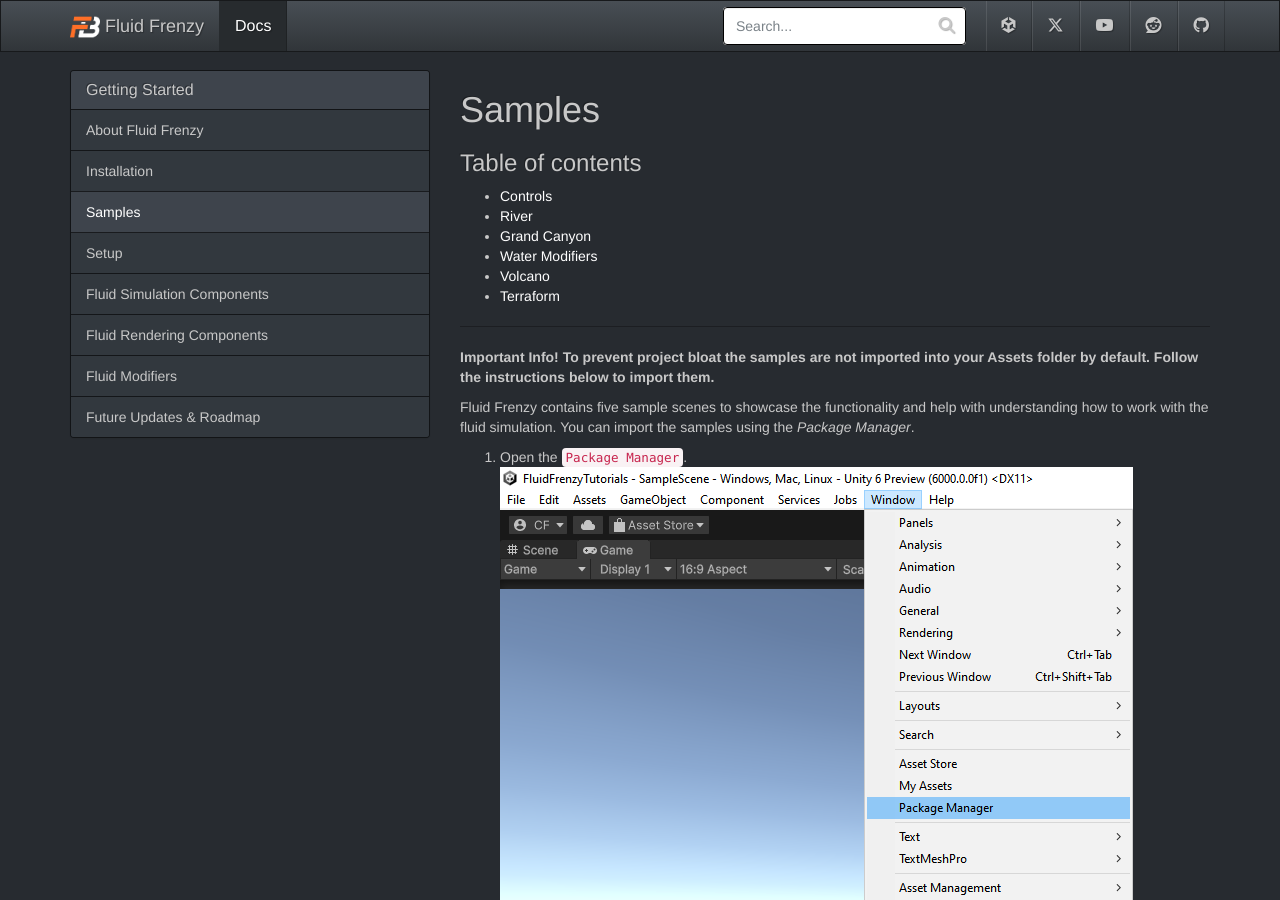
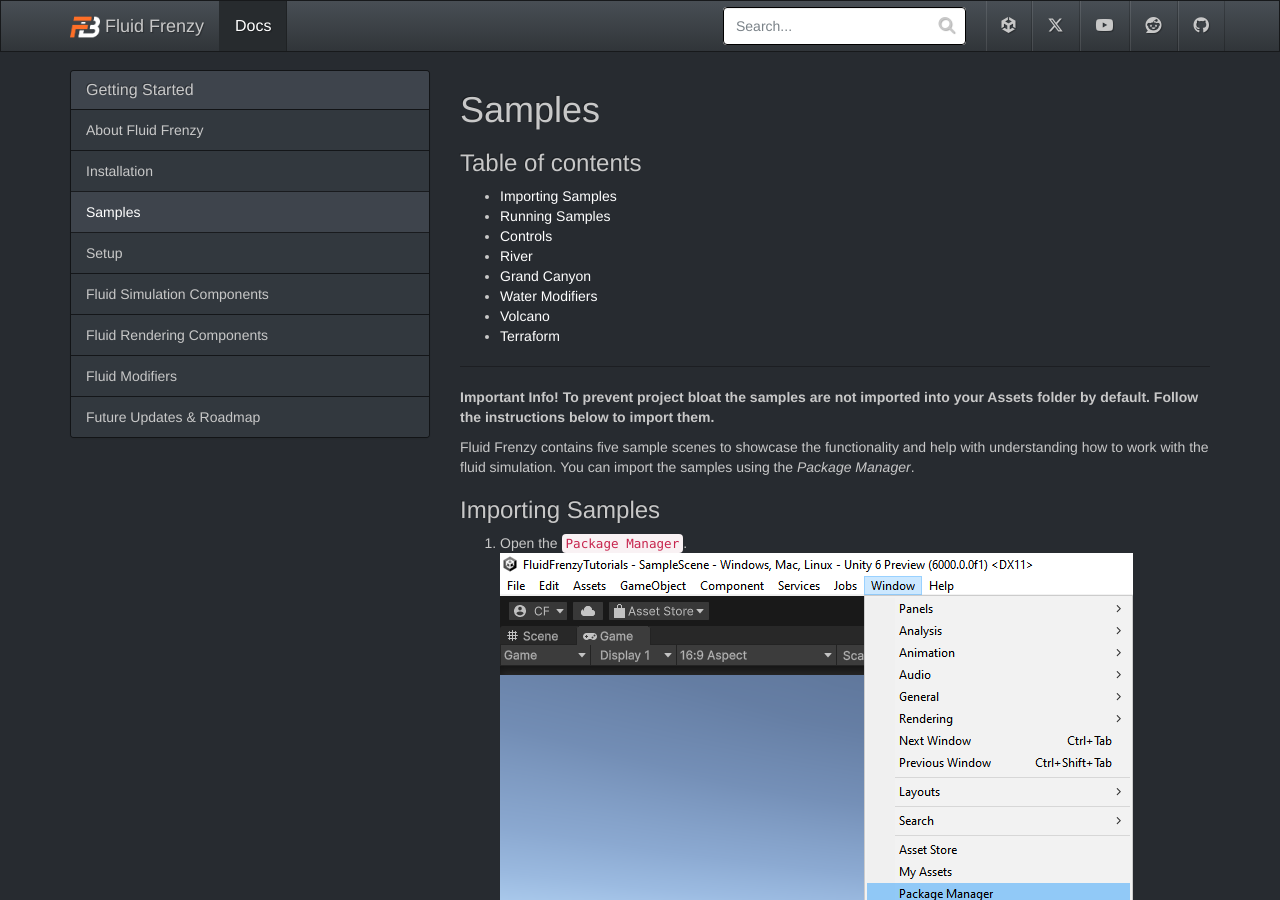
Before and after one commit to FrenzyByte/fluidfrenzy, a Jekyll site: the page built from _docs/samples.md, in a window 1280 px wide and 900 px high. Built offline with Jekyll 4.4.1, drawn with Linux system fonts in a browser that asks for light colours.

Commit message:
More information about running the samples.

````diff
--- a/_docs/samples.md
+++ b/_docs/samples.md
@@ -13,6 +13,9 @@
 
 Fluid Frenzy contains five sample scenes to showcase the functionality and help with understanding how to work with the fluid simulation. You can import the samples using the *Package Manager*.
 
+<a name="samples-import"></a>
+### Importing Samples
+
 1. Open the ```Package Manager```.
 <br>![Package Manager Open](../../assets/images/packagemanager_open.png)<br>
 2. Select ```In Project```.
@@ -20,6 +23,10 @@
 4. Go to the ```Samples``` tab.
 5. Click the ```Import``` button.
 <br>![Package Manager Import Scenes](../../assets/images/packagemanager_importscenes.png)<br>
+
+<a name="samples-running"></a>
+### Running Samples
+
 To run the samples, open any of the scenes in the ```Assets/Samples/Fluid Frenzy/1.0.0/Samples``` folder and click play. Scenes can be loaded at run-time in the **Scenes** tab in the UI. There are several options in the UI *Input Tab* to select from. Control the fluid input type, fluid rigid body spawning, boat driving and "FlyCam".
 
 ![Samples UI](../../assets/images/samples_ui.png)
````
